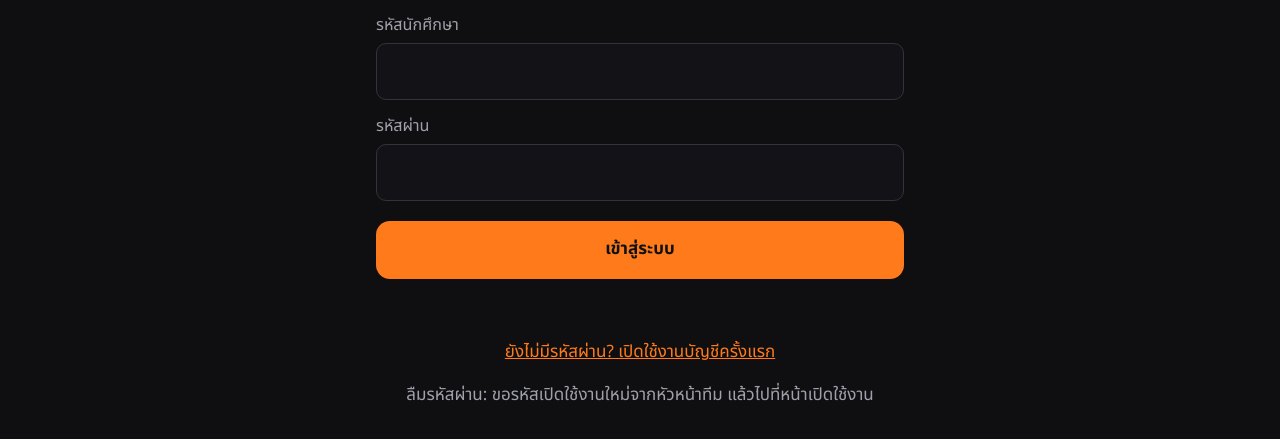
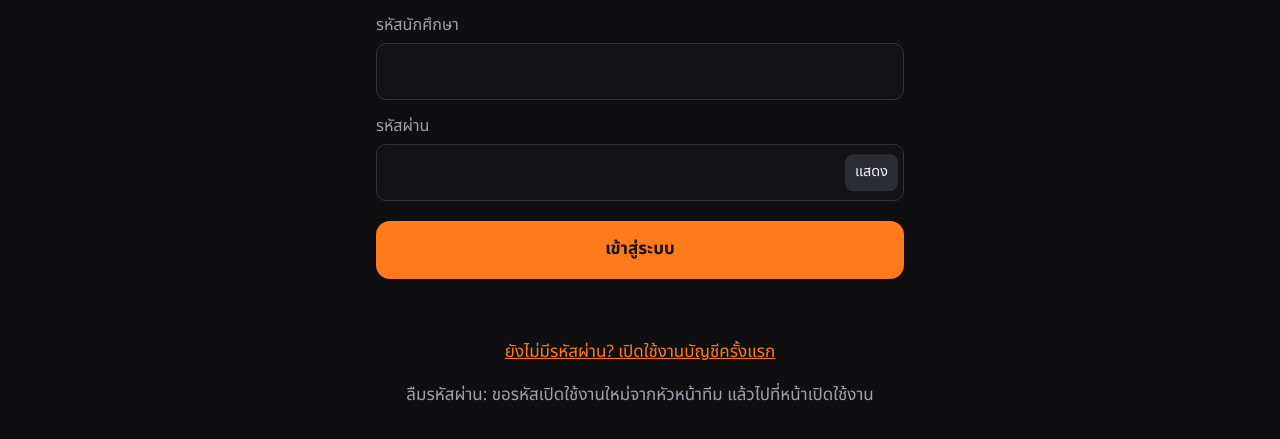
Before and after one commit to decayingeyes/decayingeyes.github.io, a website: page frontend/staff/login.html in a window 1280 px wide. Shown: the part 107-546 px from the top of the page. Drawn offline with Linux system fonts and the light colour scheme.

Commit message:
feat(frontend): show-password toggle and Thai keyboard warning on password fields
Co-Authored-By: Claude Opus 5.5 <noreply@anthropic.com>

```diff
--- a/frontend/assets/api.js
+++ b/frontend/assets/api.js
@@ -105,6 +105,40 @@
     }
   }
 
+  /**
+   * Add a show/hide toggle to password inputs and warn when Thai characters
+   * are typed (a Thai keyboard layout silently turns "demo1234" into Thai letters).
+   */
+  function enhancePasswords() {
+    var inputs = document.querySelectorAll('input[type="password"]');
+    Array.prototype.forEach.call(inputs, function (input) {
+      var toggle = document.createElement('button');
+      toggle.type = 'button';
+      toggle.className = 'pw-toggle';
+      toggle.textContent = 'แสดง';
+      toggle.addEventListener('click', function () {
+        var show = input.type === 'password';
+        input.type = show ? 'text' : 'password';
+        toggle.textContent = show ? 'ซ่อน' : 'แสดง';
+      });
+      var warn = document.createElement('p');
+      warn.className = 'warn pw-warn';
+      warn.hidden = true;
+      warn.textContent = '⚠️ แป้นพิมพ์เป็นภาษาไทยอยู่ กรุณาสลับเป็นภาษาอังกฤษ';
+      input.addEventListener('input', function () {
+        warn.hidden = !/[฀-๿]/.test(input.value);
+      });
+      var wrap = document.createElement('div');
+      wrap.className = 'pw-wrap';
+      input.parentNode.insertBefore(wrap, input);
+      wrap.appendChild(input);
+      wrap.appendChild(toggle);
+      wrap.parentNode.insertBefore(warn, wrap.nextSibling);
+    });
+  }
+
+  document.addEventListener('DOMContentLoaded', enhancePasswords);
+
   window.HH = {
     env: env,
     call: call,
--- a/frontend/assets/style.css
+++ b/frontend/assets/style.css
@@ -116,3 +116,12 @@ form .btn { margin-top: 20px; }
   .member-card { background: #fff; color: #000; border: 1px solid #000; max-width: 9cm; margin: 0 auto; }
   .member-card .event, .member-card .sid, .member-card .hint { color: #000; }
 }
+
+.pw-wrap { position: relative; }
+.pw-wrap input { padding-right: 72px; }
+.pw-toggle {
+  position: absolute; right: 6px; top: 50%; transform: translateY(-50%);
+  border: 0; background: #2c2c35; color: var(--text); border-radius: 8px;
+  padding: 8px 10px; font: inherit; font-size: 0.85rem; cursor: pointer;
+}
+.pw-warn { margin: 6px 0 0; font-size: 0.9rem; }
```
